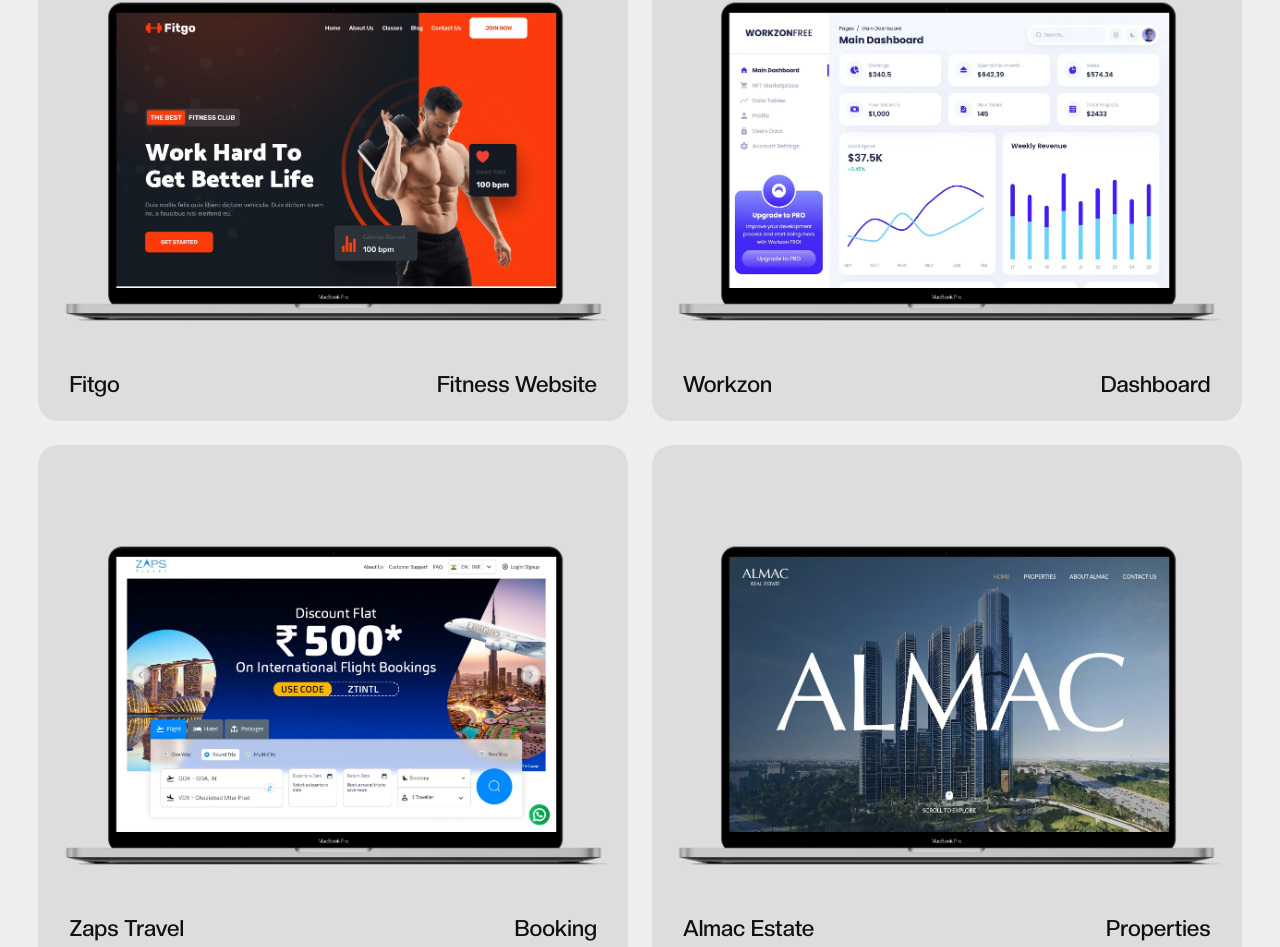
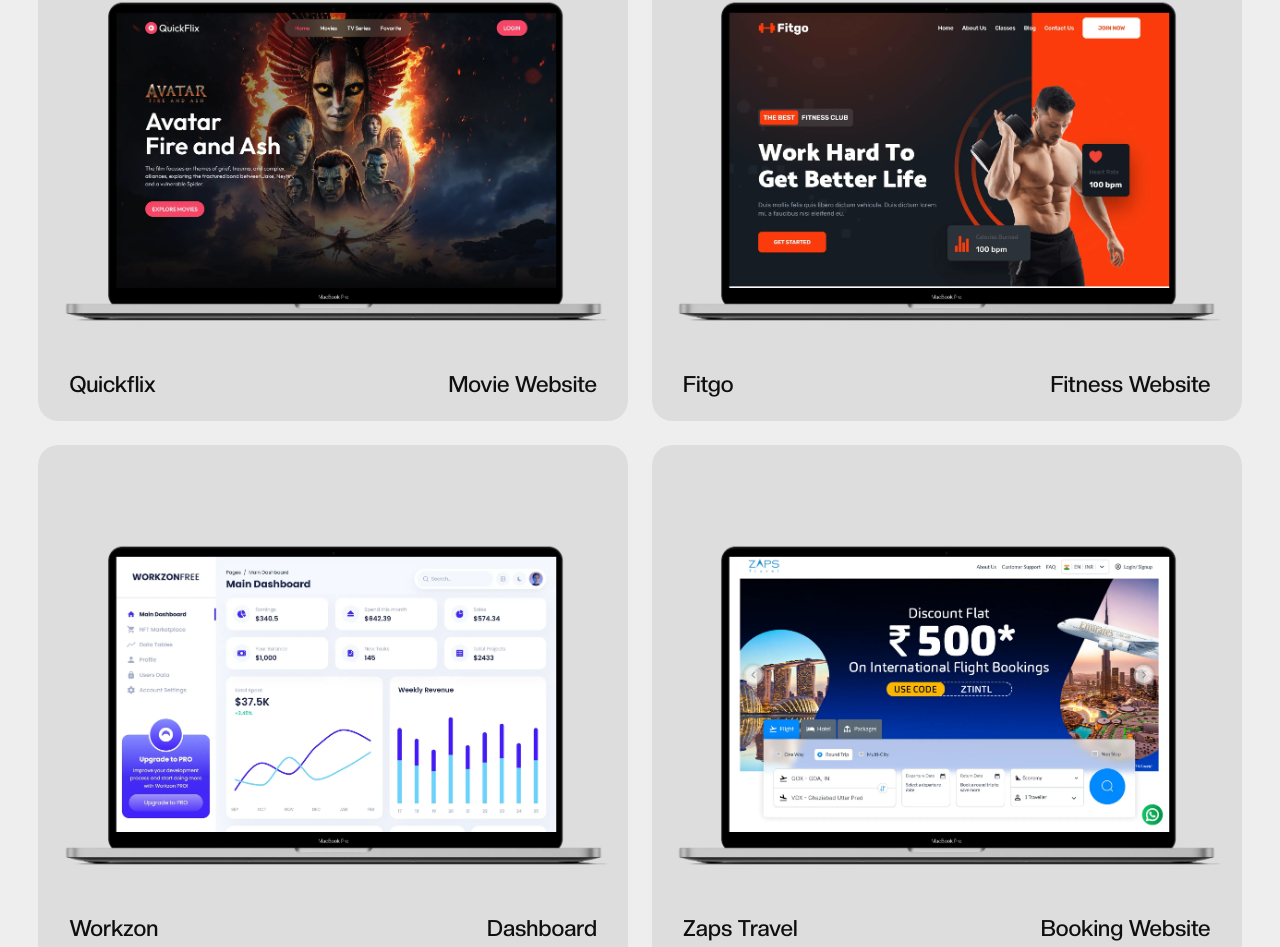
Before and after one commit to sheikhmuktadir-dev/muktadir-portfolio, a React (Vite) app: page / in a window 1280 px wide. Shown: the part 2264-3211 px from the top of the page. Built offline with nearby package versions, Linux system fonts and the light colour scheme.

Commit message:
project update

```diff
--- a/src/Data/Data.js
+++ b/src/Data/Data.js
@@ -79,31 +79,31 @@
 export const worksCard = [
   {
     id: 1,
+    title: "Quickflix",
+    title2: "Movie Website",
+    image: "/images/quickflix.webp",
+    link: "https://quickflix-shows.vercel.app/",
+  },
+  {
+    id: 2,
     title: "Fitgo",
     title2: "Fitness Website",
     image: "/images/fitgo.webp",
     link: "https://fitgo-fitness.vercel.app/",
   },
   {
-    id: 2,
+    id: 3,
     title: "Workzon",
     title2: "Dashboard",
     image: "/images/workzon.webp",
     link: "https://workzon.vercel.app/",
   },
   {
-    id: 3,
+    id: 4,
     title: "Zaps Travel",
-    title2: "Booking",
+    title2: "Booking Website",
     image: "/images/zap.webp",
     link: "https://www.zapstravel.com/",
-  },
-  {
-    id: 4,
-    title: "Almac Estate",
-    title2: "Properties",
-    image: "/images/almac.webp",
-    link: "https://almac.vercel.app/",
   },
 ];
 
```
Also changed, not shown: public/images/almac.webp (deleted), public/images/quickflix.webp (added).
